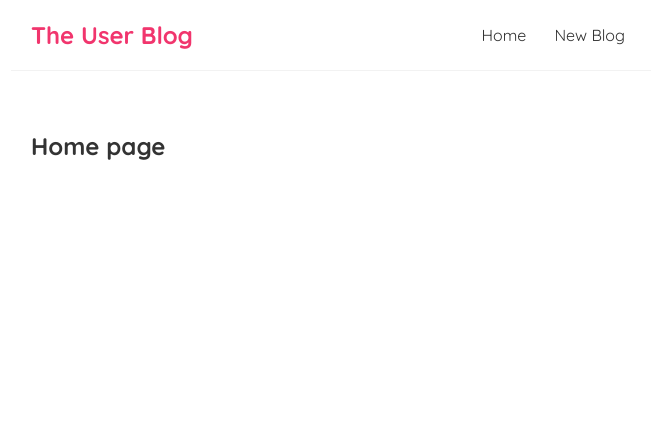
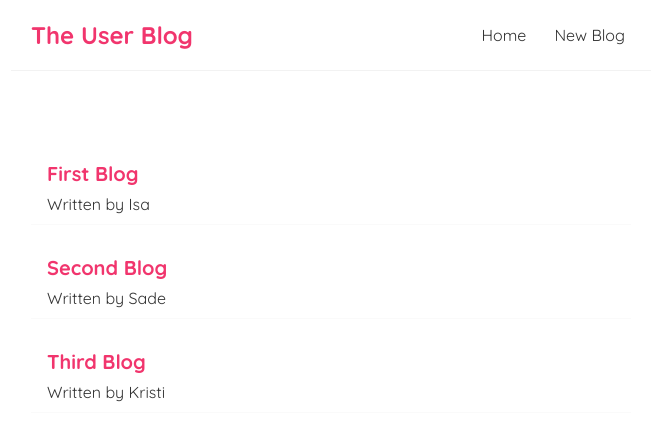
Before and after one commit to reinertisa/user-blog-mnt-ts, a React (Vite) app: page / in a window 1280 px wide. Shown: the top 440 px of the page, without its empty margins (309-964 px from the left). Built offline with nearby package versions, Linux system fonts and the light colour scheme.

Commit message:
feat(website): outputting lists

```diff
--- a/src/components/Home.tsx
+++ b/src/components/Home.tsx
@@ -1,7 +1,28 @@
+import {useState} from 'react';
+
+type Blog = {
+    title: string,
+    body: string,
+    author: string,
+    id: number,
+}
+
 export default function Home() {
+
+    const [blogs] = useState<Blog[]>([
+        {title: 'First Blog', body: 'Hey how are you?', author: 'Isa', id: 1},
+        {title: 'Second Blog', body: 'How old are you?', author: 'Sade', id: 2},
+        {title: 'Third Blog', body: 'Where do you come from?', author: 'Kristi', id: 3},
+    ])
+
     return (
         <div className="home">
-            <h2>Home page</h2>
+            {blogs.map(blog => (
+                <div className="blog-preview" key={blog.id}>
+                    <h2>{blog.title}</h2>
+                    <p>Written by {blog.author}</p>
+                </div>
+            ))}
         </div>
     )
 }
--- a/src/index.css
+++ b/src/index.css
@@ -39,3 +39,20 @@
   margin: 40px auto;
   padding: 20px;
 }
+
+/* blog previews / list */
+.blog-preview {
+  padding: 10px 16px;
+  margin: 20px 0;
+  border-bottom: 1px solid #fafafa;
+}
+
+.blog-preview:hover {
+  box-shadow: 1px 3px 5px rgba(0,0,0,0.1);
+}
+
+.blog-preview h2 {
+  font-size: 20px;
+  color: #f1356d;
+  margin-bottom: 8px;
+}
```
